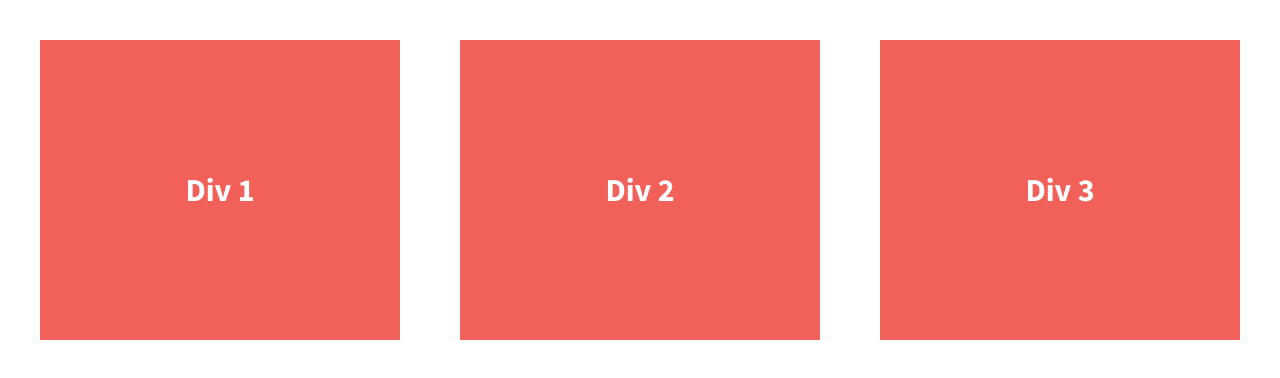
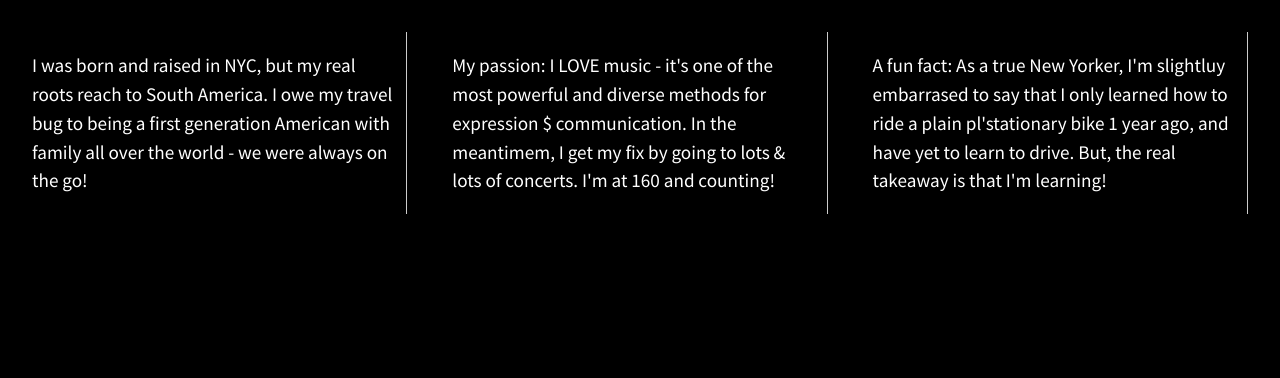
Before and after one commit to Sayako-Y/07.01-206-divs-flexbox-starter-version4, a plain HTML site: page index.html in a window 1280 px wide. Drawn offline with nearby package versions, Linux system fonts and the light colour scheme.

Commit message:
Added content and changed the background color

```diff
--- a/css/main.css
+++ b/css/main.css
@@ -97,20 +97,22 @@ textarea {
 
 
 html {
-    background-color: #fff;
+    background-color: #000;
     height: 100%;
+    width: 100%;
 }
 
 body {
     font-family: 'Source Sans Pro', sans-serif;
     padding: 2em;
-    font-size: 1.25em;
+    font-size: 1em;
     height: 100%;
+    color: #fff;
 }
 
 .wrapper {
     /*add display:flex and set justify-content to space-between*/
-    font-weight: 700;
+    flex-flow: row wrap;
     display: flex;
     justify-content: space-between;
 }
@@ -121,13 +123,15 @@ body {
     /*give the divs a width of 30%, add display:flex, set justify-content and align-items to center*/
     color: #fff;
     line-height: 1.5em;
-    font-size: 1.6em;
-    background-color: #f16059;
-    height: 300px;
+    font-size: 1.2em;
+    background-color: #000;
+    height: 100%;
     width: 30%;
     display: flex;
     justify-content: center;
     align-items: center;
+    padding-right: 0.5em;
+    border-right: 0.05em solid #ccc;
 }
 
 
--- a/index.html
+++ b/index.html
@@ -1,5 +1,6 @@
 <!doctype html>
 <html class="no-js" lang="">
+
 <head>
     <meta charset="utf-8">
     <meta http-equiv="x-ua-compatible" content="ie=edge">
@@ -16,6 +17,7 @@
     <link href='http://fonts.googleapis.com/css?family=Lora:700' rel='stylesheet' type='text/css'>
     <link href='http://fonts.googleapis.com/css?family=Source+Sans+Pro:400,700' rel='stylesheet' type='text/css'>
 </head>
+
 <body>
     <!--[if lt IE 8]>
             <p class="browserupgrade">You are using an <strong>outdated</strong> browser. Please <a href="http://browsehappy.com/">upgrade your browser</a> to improve your experience.</p>
@@ -23,13 +25,18 @@
 
     <section class="wrapper">
         <div class="div-1">
-                Div 1
+            <p>I was born and raised in NYC, but my real roots reach to South America. I owe my travel bug to being a
+                first generation American with family all over the world - we were always on the go! </p>
         </div>
         <div class="div-2">
-                Div 2
+            <p>My passion: I LOVE music - it's one of the most powerful and diverse methods for expression $
+                communication. In the meantimem, I get my fix by going to lots & lots of concerts. I'm at 160 and
+                counting!</p>
         </div>
         <div class="div-3">
-                Div 3
+            <p>A fun fact: As a true New Yorker, I'm slightluy embarrased to say that I only learned how to ride a plain
+                pl'stationary bike 1 year ago, and have yet to learn to drive. But, the real takeaway is that I'm
+                learning!</p>
         </div>
     </section>
 
@@ -40,12 +47,15 @@
 
     <!-- Google Analytics: change UA-XXXXX-X to be your site's ID. -->
     <script>
-            (function(b,o,i,l,e,r){b.GoogleAnalyticsObject=l;b[l]||(b[l]=
-            function(){(b[l].q=b[l].q||[]).push(arguments)});b[l].l=+new Date;
-            e=o.createElement(i);r=o.getElementsByTagName(i)[0];
-            e.src='https://www.google-analytics.com/analytics.js';
-            r.parentNode.insertBefore(e,r)}(window,document,'script','ga'));
-            ga('create','UA-XXXXX-X','auto');ga('send','pageview');
+            (function (b, o, i, l, e, r) {
+                b.GoogleAnalyticsObject = l; b[l] || (b[l] =
+                    function () { (b[l].q = b[l].q || []).push(arguments) }); b[l].l = +new Date;
+                e = o.createElement(i); r = o.getElementsByTagName(i)[0];
+                e.src = 'https://www.google-analytics.com/analytics.js';
+                r.parentNode.insertBefore(e, r)
+            }(window, document, 'script', 'ga'));
+        ga('create', 'UA-XXXXX-X', 'auto'); ga('send', 'pageview');
     </script>
 </body>
+
 </html>
```
Lines whose indentation alone changed are shown as unchanged.
